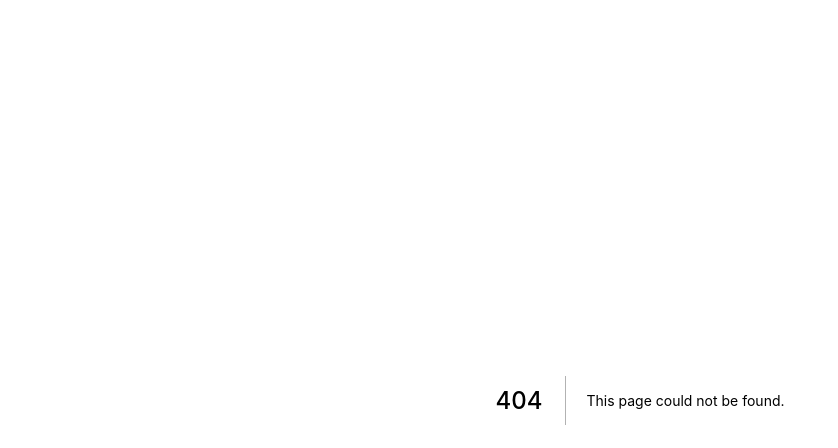
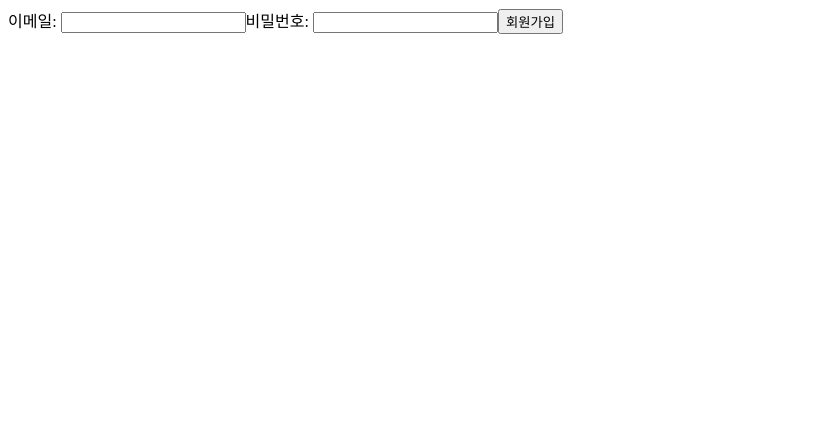
Before and after one commit to wnsdud4206/inflearnnewnextjs, a Next.js app: page /section02/02-02-signup-state in a window 1280 px wide. Before the commit this address had no page. Shown: the top 448 px of the page, without its empty margins (0-838 px from the left). Built offline with nearby package versions, Linux system fonts and the light colour scheme.

Commit message:
20231102 섹션 5 포트폴리오 리뷰 1:13~

```diff
--- /dev/null
+++ b/pages/section02/02-02-signup-state/index.js
@@ -0,0 +1,78 @@
+import { useState } from "react";
+
+export default function SignupStatePage() {
+  /*
+  const [email, setEmail] = useState("");
+  const [password, setPassword] = useState("");
+
+  const onChangeEmail = ({target: {value}}) => {
+    setEmail(value);
+  };
+  const onChangePassword = ({target: {value}}) => {
+    setPassword(value);
+  };
+  */
+
+  const [signup, setSignup] = useState({ email: "", password: "" });
+  const [errorText, setErrorText] = useState({
+    emailError: "",
+    passwordError: "",
+  });
+
+  const onChangeSignup = ({ target: { id, value } }) => {
+    setSignup({ ...signup, [id]: value });
+  };
+
+  const onClickSignup = () => {
+    // 1. 검증하기
+    if (!signup.email.includes("@")) {
+      // setSignup((prev) => {
+      //   prev.emailError = "이메일이 올바르지 않습니다.";
+      // });
+      setErrorText({ ...errorText, emailError: "이메일이 올바르지 않습니다." });
+      return;
+    } else if (signup.password.length < 6) {
+      setErrorText({
+        emailError: "",
+        passwordError: "비밀번호를 6글자 이상 입력해주세요.",
+      });
+      return;
+    }
+    // 2. 백엔드 컴퓨터에 보내주기(백엔드 개발자가 만든 함수. 즉, API) => 나중에
+    // 3. 성공알림 보여주기
+    setSignup({ email: "", password: "" });
+    setErrorText({ emailError: "", passwordError: "" });
+    alert("회원가입 성공");
+  };
+
+  // prettier-ignore
+  return (
+    <div>
+      이메일:{" "}
+      <input
+        id="email"
+        type="text"
+        value={signup.email}
+        onChange={onChangeSignup}
+      />
+      {errorText.emailError && (
+        <div id="emailErrorText" style={{ color: "red" }}>
+          {errorText.emailError}
+        </div>
+      )}
+      비밀번호:{" "}
+      <input
+        id="password"
+        type="password"
+        value={signup.password}
+        onChange={onChangeSignup}
+      />
+      {errorText.passwordError && (
+        <div id="passwordErrorText" style={{ color: "red" }}>
+          {errorText.passwordError}
+        </div>
+      )}
+      <button onClick={onClickSignup}>회원가입</button>
+    </div>
+  );
+}
```
Also changed, not shown: pages/section02/02-01-counter-let-document/index.js (added, +18 -0 lines), pages/section02/02-01-counter-state/index.js (added, +20 -0 lines).
